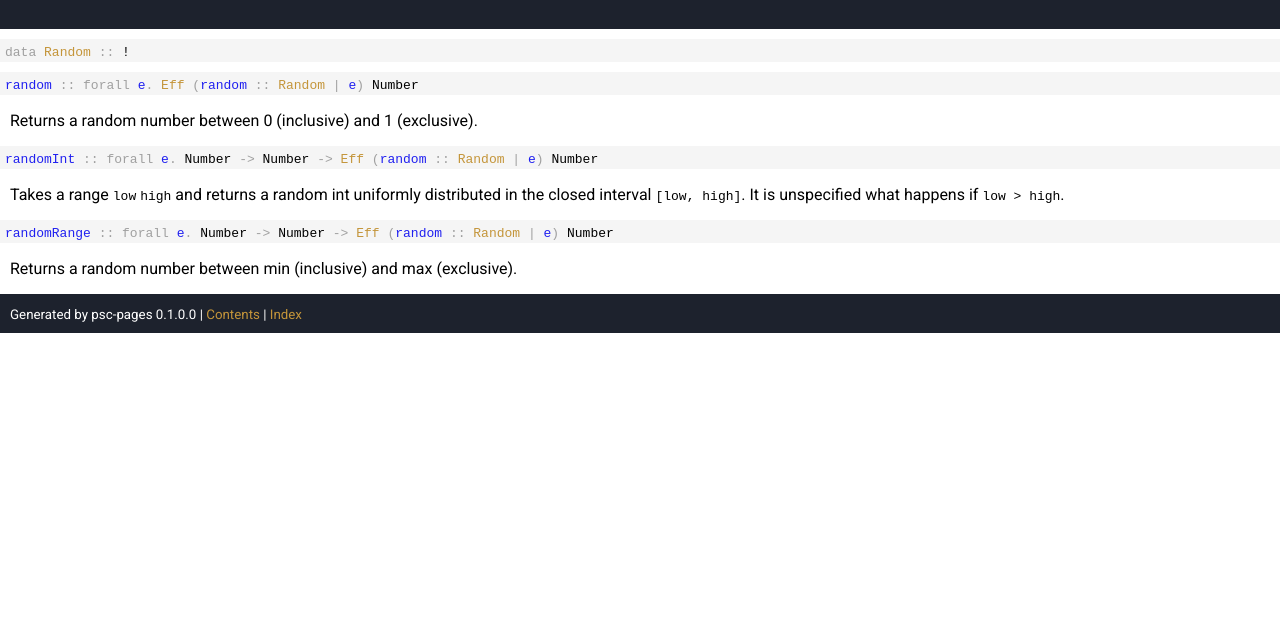
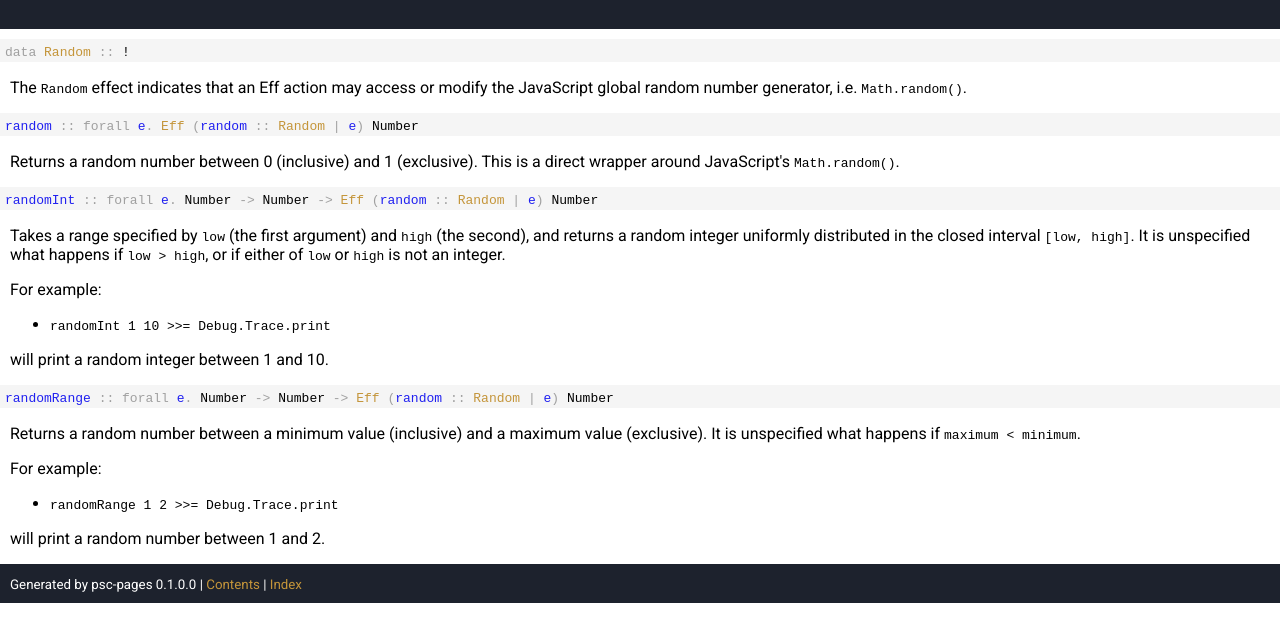
Before and after one commit to hdgarrood/psc-pages, a website: page docs/Control/Monad/Eff/Random/index.html in a window 1280 px wide. Shown: the part 72-714 px from the top of the page. Drawn offline with Linux system fonts and the light colour scheme.

Commit message:
New docs

```diff
--- a/docs/Control/Monad/Eff/Random/index.html
+++ b/docs/Control/Monad/Eff/Random/index.html
@@ -1,10 +1,24 @@
 <!DOCTYPE HTML>
-<html><head><link rel="stylesheet" type="text/css" href="../../../../style.css"><title>Control.Monad.Eff.Random</title></head><body><div id="header"><h1>Control.Monad.Eff.Random</h1></div><a name="Random"></a><p class="decl"><code><span class="keyword">data</span> <a href="#Random"><span class="ctor">Random</span></a> <span class="syntax">::</span> !</code></p>
-<a name="random"></a><p class="decl"><code><span class="ident">random</span> <span class="syntax">::</span> <span class="keyword">forall</span> <span class="ident">e</span><span class="syntax">.</span> <a href="../index.html#Eff"><span class="ctor">Eff</span></a> <span class="syntax">(</span><span class="ident">random</span> <span class="syntax">::</span> <a href="#Random"><span class="ctor">Random</span></a> <span class="syntax">|</span> <span class="ident">e</span><span class="syntax">)</span> <span class="ctor">Number</span></code></p><p>Returns a random number between 0 (inclusive) and 1 (exclusive).</p>
-<a name="randomInt"></a><p class="decl"><code><span class="ident">randomInt</span> <span class="syntax">::</span> <span class="keyword">forall</span> <span class="ident">e</span><span class="syntax">.</span> <span class="ctor">Number</span> <span class="syntax">-&gt;</span> <span class="ctor">Number</span> <span class="syntax">-&gt;</span> <a href="../index.html#Eff"><span class="ctor">Eff</span></a> <span class="syntax">(</span><span class="ident">random</span> <span class="syntax">::</span> <a href="#Random"><span class="ctor">Random</span></a> <span class="syntax">|</span> <span class="ident">e</span><span class="syntax">)</span> <span class="ctor">Number</span></code></p><p>Takes a range <code>low</code> <code>high</code> and returns a random int uniformly distributed
-in the closed interval <code>[low, high]</code>. It is unspecified what happens if
-<code>low &gt; high</code>.</p>
+<html><head><link rel="stylesheet" type="text/css" href="../../../../style.css"><title>Control.Monad.Eff.Random</title></head><body><div id="header"><h1>Control.Monad.Eff.Random</h1></div><a name="Random"></a><p class="decl"><code><span class="keyword">data</span> <a href="#Random"><span class="ctor">Random</span></a> <span class="syntax">::</span> !</code></p><p>The <code>Random</code> effect indicates that an Eff action may access or modify the
+JavaScript global random number generator, i.e. <code>Math.random()</code>.</p>
+<a name="random"></a><p class="decl"><code><span class="ident">random</span> <span class="syntax">::</span> <span class="keyword">forall</span> <span class="ident">e</span><span class="syntax">.</span> <a href="../index.html#Eff"><span class="ctor">Eff</span></a> <span class="syntax">(</span><span class="ident">random</span> <span class="syntax">::</span> <a href="#Random"><span class="ctor">Random</span></a> <span class="syntax">|</span> <span class="ident">e</span><span class="syntax">)</span> <span class="ctor">Number</span></code></p><p>Returns a random number between 0 (inclusive) and 1 (exclusive). This is
+a direct wrapper around JavaScript's <code>Math.random()</code>.</p>
+<a name="randomInt"></a><p class="decl"><code><span class="ident">randomInt</span> <span class="syntax">::</span> <span class="keyword">forall</span> <span class="ident">e</span><span class="syntax">.</span> <span class="ctor">Number</span> <span class="syntax">-&gt;</span> <span class="ctor">Number</span> <span class="syntax">-&gt;</span> <a href="../index.html#Eff"><span class="ctor">Eff</span></a> <span class="syntax">(</span><span class="ident">random</span> <span class="syntax">::</span> <a href="#Random"><span class="ctor">Random</span></a> <span class="syntax">|</span> <span class="ident">e</span><span class="syntax">)</span> <span class="ctor">Number</span></code></p><p>Takes a range specified by <code>low</code> (the first argument) and <code>high</code> (the
+second), and returns a random integer uniformly distributed in the closed
+interval <code>[low, high]</code>. It is unspecified what happens if <code>low &gt; high</code>,
+or if either of <code>low</code> or <code>high</code> is not an integer.</p>
+<p>For example:</p>
+<ul>
+<li><code>randomInt 1 10 &gt;&gt;= Debug.Trace.print</code></li>
+</ul>
+<p>will print a random integer between 1 and 10.</p>
 
-<a name="randomRange"></a><p class="decl"><code><span class="ident">randomRange</span> <span class="syntax">::</span> <span class="keyword">forall</span> <span class="ident">e</span><span class="syntax">.</span> <span class="ctor">Number</span> <span class="syntax">-&gt;</span> <span class="ctor">Number</span> <span class="syntax">-&gt;</span> <a href="../index.html#Eff"><span class="ctor">Eff</span></a> <span class="syntax">(</span><span class="ident">random</span> <span class="syntax">::</span> <a href="#Random"><span class="ctor">Random</span></a> <span class="syntax">|</span> <span class="ident">e</span><span class="syntax">)</span> <span class="ctor">Number</span></code></p><p>Returns a random number between min (inclusive) and max (exclusive).</p>
+<a name="randomRange"></a><p class="decl"><code><span class="ident">randomRange</span> <span class="syntax">::</span> <span class="keyword">forall</span> <span class="ident">e</span><span class="syntax">.</span> <span class="ctor">Number</span> <span class="syntax">-&gt;</span> <span class="ctor">Number</span> <span class="syntax">-&gt;</span> <a href="../index.html#Eff"><span class="ctor">Eff</span></a> <span class="syntax">(</span><span class="ident">random</span> <span class="syntax">::</span> <a href="#Random"><span class="ctor">Random</span></a> <span class="syntax">|</span> <span class="ident">e</span><span class="syntax">)</span> <span class="ctor">Number</span></code></p><p>Returns a random number between a minimum value (inclusive) and a maximum
+value (exclusive). It is unspecified what happens if <code>maximum &lt; minimum</code>.</p>
+<p>For example:</p>
+<ul>
+<li><code>randomRange 1 2 &gt;&gt;= Debug.Trace.print</code></li>
+</ul>
+<p>will print a random number between 1 and 2.</p>
 
 <div id="footer"><small>Generated by psc-pages 0.1.0.0 | <a href="../../../../index.html">Contents</a> | <a href="../../../../index/index.html">Index</a></small></div></body></html>
```
Also changed, not shown: bower.json (+5 -2 lines), docs/Control/Monad/index.html (+5 -0 lines), docs/Data/Map/index.html (+2 -0 lines), docs/Data/StrMap/index.html (+3 -0 lines), docs/index/f.html (+1 -1 lines), docs/index/m.html (+1 -1 lines).
